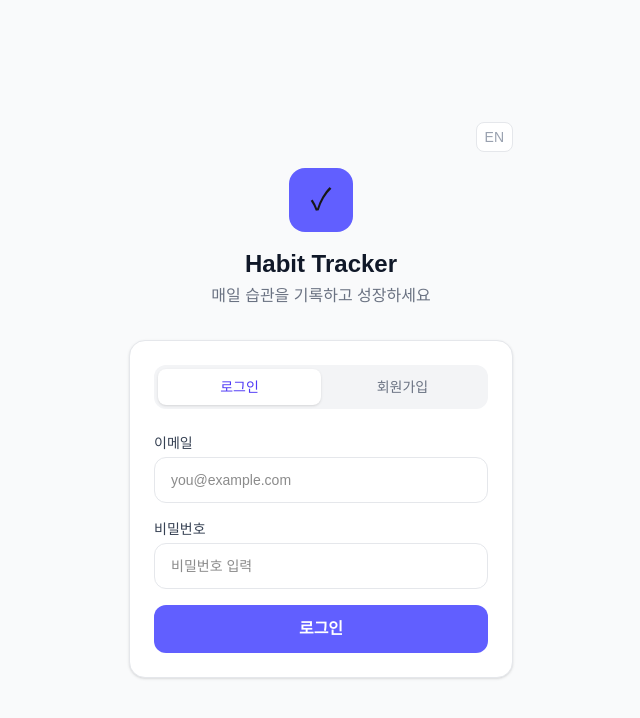
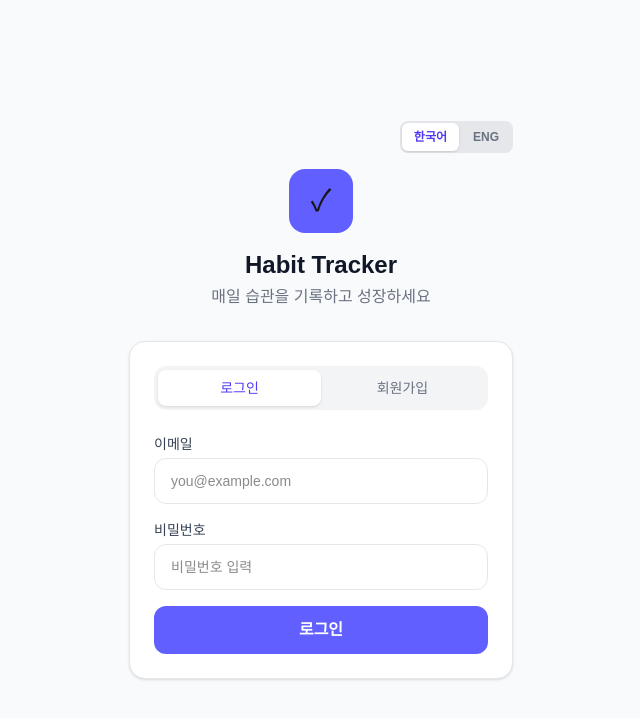
Before and after one commit to minyoung-assistant/habit-tracker, a Next.js app: page /auth in a window 1280 px wide. Shown: the top 718 px of the page, without its empty margins (319-959 px from the left). Built offline with nearby package versions, Linux system fonts and the light colour scheme.

Commit message:
feat: language toggle redesigned with 한국어/ENG dual buttons

```diff
--- a/app/auth/page.tsx
+++ b/app/auth/page.tsx
@@ -72,12 +72,28 @@ export default function AuthPage() {
       <div className="w-full max-w-sm">
         {/* Language toggle */}
         <div className="flex justify-end mb-4">
-          <button
-            onClick={() => setLanguage(language === 'ko' ? 'en' : 'ko')}
-            className="text-sm text-gray-400 hover:text-gray-600 font-medium px-2 py-1 rounded-lg border border-gray-200 bg-white"
-          >
-            {language === 'ko' ? 'EN' : '한국어'}
-          </button>
+          <div className="flex items-center bg-gray-200 rounded-lg p-0.5 gap-0.5">
+            <button
+              onClick={() => setLanguage('ko')}
+              className={`px-3 py-1.5 text-xs font-semibold rounded-md transition-all ${
+                language === 'ko'
+                  ? 'bg-white text-indigo-600 shadow-sm'
+                  : 'text-gray-500 hover:text-gray-700'
+              }`}
+            >
+              한국어
+            </button>
+            <button
+              onClick={() => setLanguage('en')}
+              className={`px-3 py-1.5 text-xs font-semibold rounded-md transition-all ${
+                language === 'en'
+                  ? 'bg-white text-indigo-600 shadow-sm'
+                  : 'text-gray-500 hover:text-gray-700'
+              }`}
+            >
+              ENG
+            </button>
+          </div>
         </div>
 
         {/* Logo */}
--- a/app/dashboard/page.tsx
+++ b/app/dashboard/page.tsx
@@ -98,12 +98,28 @@ export default function DashboardPage() {
             <h1 className="text-xl font-bold text-gray-900">{t('dashboard.title')}</h1>
           </div>
           <div className="flex items-center gap-2">
-            <button
-              onClick={() => setLanguage(language === 'ko' ? 'en' : 'ko')}
-              className="text-xs text-gray-400 hover:text-gray-600 font-medium px-2 py-1 rounded-lg border border-gray-200 bg-white"
-            >
-              {language === 'ko' ? 'EN' : '한국어'}
-            </button>
+            <div className="flex items-center bg-gray-200 rounded-lg p-0.5 gap-0.5">
+              <button
+                onClick={() => setLanguage('ko')}
+                className={`px-3 py-1.5 text-xs font-semibold rounded-md transition-all ${
+                  language === 'ko'
+                    ? 'bg-white text-indigo-600 shadow-sm'
+                    : 'text-gray-500 hover:text-gray-700'
+                }`}
+              >
+                한국어
+              </button>
+              <button
+                onClick={() => setLanguage('en')}
+                className={`px-3 py-1.5 text-xs font-semibold rounded-md transition-all ${
+                  language === 'en'
+                    ? 'bg-white text-indigo-600 shadow-sm'
+                    : 'text-gray-500 hover:text-gray-700'
+                }`}
+              >
+                ENG
+              </button>
+            </div>
             <button
               onClick={handleSignOut}
               className="text-sm text-gray-400 hover:text-gray-600"
```
Also changed, not shown: .claude/launch.json (added).
